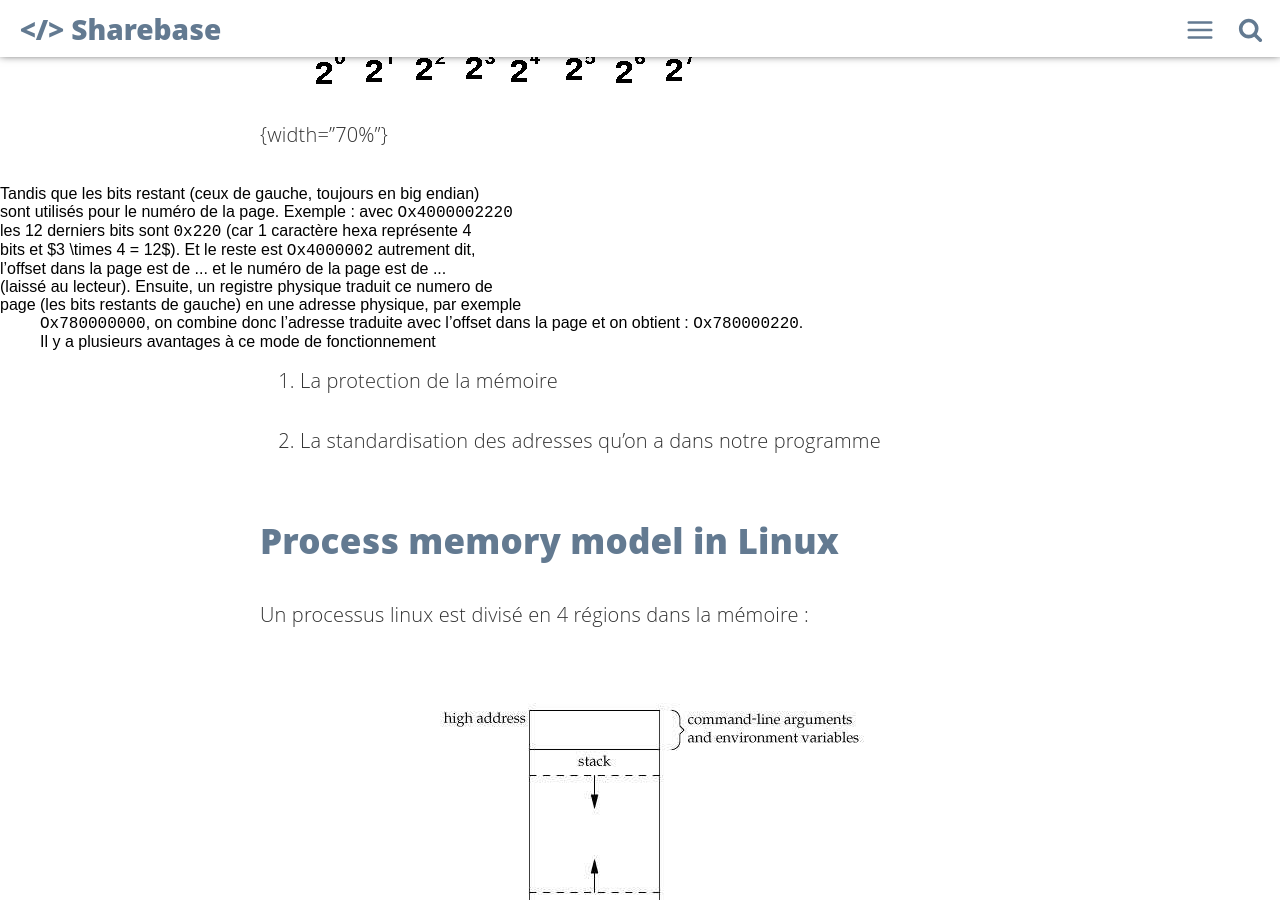
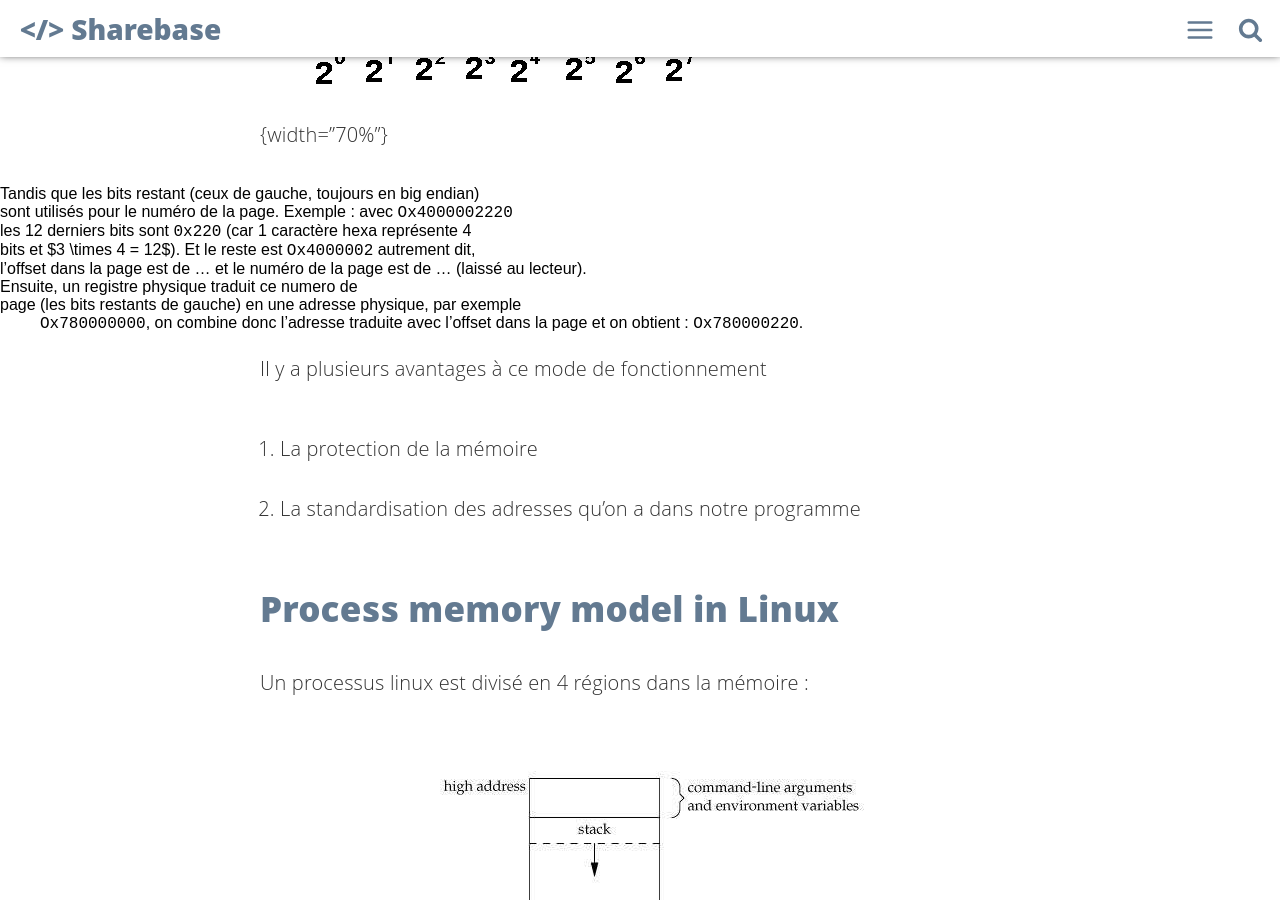
Before and after one commit to Shynif/PEI-Sharebase, a Jekyll site: the page built from _posts/2023-01-04-Notes-de-cours--Langage-d'assemblage-x86_64-sous-Linux.md, in a window 1280 px wide and 900 px high, scrolled down 3104 px. Built offline with Jekyll 4.4.1, drawn with Linux system fonts in a browser that asks for light colours; formulas are drawn with MathJax 3.

Commit message:
Reparation round 3

```diff
--- a/_posts/2023-01-04-Notes-de-cours--Langage-d'assemblage-x86_64-sous-Linux.md
+++ b/_posts/2023-01-04-Notes-de-cours--Langage-d'assemblage-x86_64-sous-Linux.md
@@ -72,14 +72,15 @@ big-endian)
 ![image](../assets/img/fig/fig2.png){width="70%"}
 
 Tandis que les bits restant (ceux de gauche, toujours en big endian)
-sont utilisés pour le numéro de la page. Exemple : avec `Ox4000002220`
-les 12 derniers bits sont `0x220` (car 1 caractère hexa représente 4
-bits et $3 \times 4 = 12$). Et le reste est `Ox4000002` autrement dit,
-l'offset dans la page est de \... et le numéro de la page est de \...
-(laissé au lecteur). Ensuite, un registre physique traduit ce numero de
+sont utilisés pour le numéro de la page. Exemple : avec ``Ox4000002220``
+les 12 derniers bits sont ``0x220`` (car 1 caractère hexa représente 4
+bits et $3 \times 4 = 12$). Et le reste est ``Ox4000002`` autrement dit,
+l'offset dans la page est de ... et le numéro de la page est de  ... (laissé au lecteur).
+Ensuite, un registre physique traduit ce numero de
 page (les bits restants de gauche) en une adresse physique, par exemple
-: `Ox780000000`, on combine donc l'adresse traduite avec l'offset dans
-la page et on obtient : `Ox780000220`.\
+: ``Ox780000000``, on combine donc l'adresse traduite avec l'offset dans
+la page et on obtient : ``Ox780000220``.
+
 Il y a plusieurs avantages à ce mode de fonctionnement
 1. La protection de la mémoire
 2. La standardisation des adresses qu'on a dans notre programme
```
